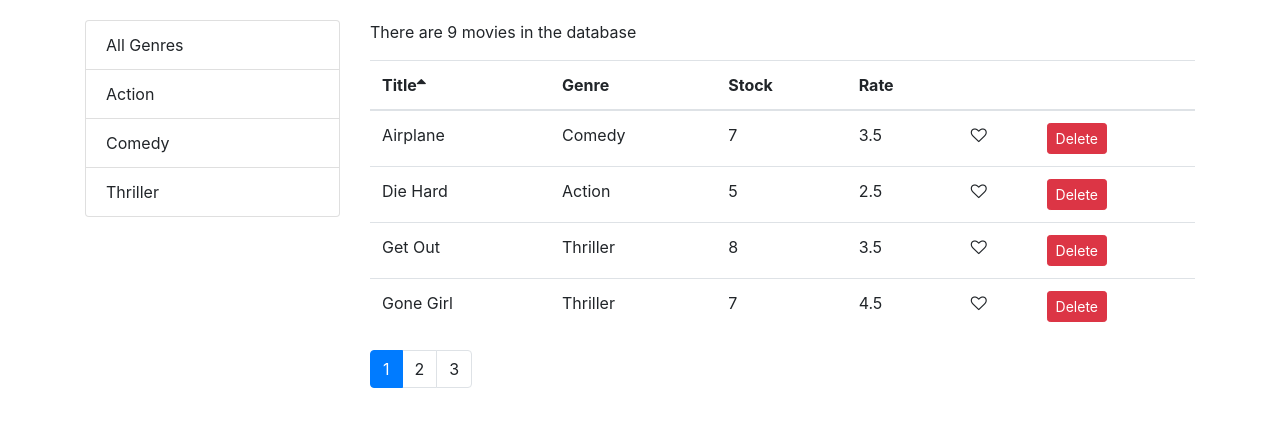
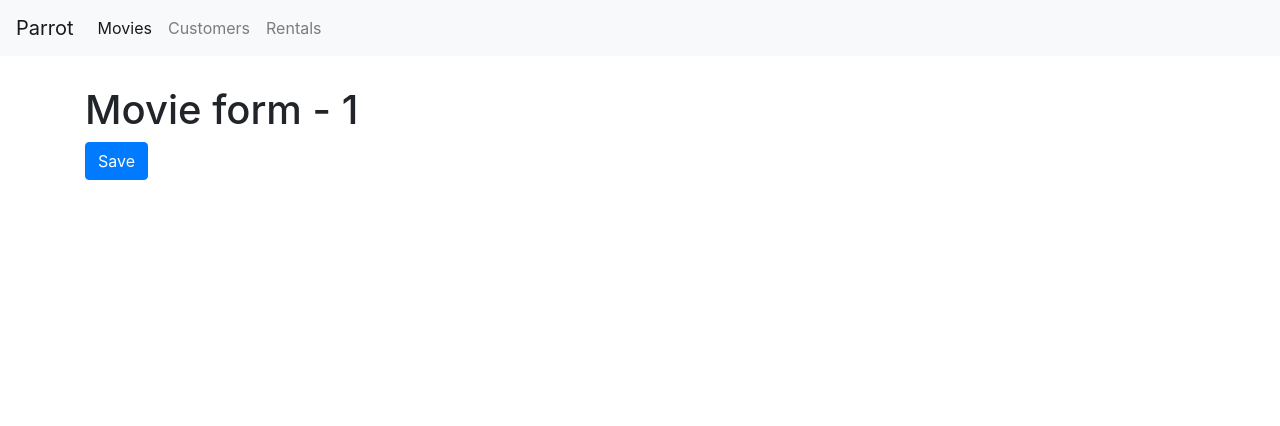
Before and after one commit to PRETHIVEE/parrot, a React (Create React App) app: page /movies/1 in a window 1280 px wide. Shown: the top 426 px of the page. Built offline with nearby package versions, Linux system fonts and the light colour scheme.

Commit message:
Routing and NavBar added

```diff
--- a/package.json
+++ b/package.json
@@ -12,6 +12,7 @@
     "prop-types": "^15.6.2",
     "react": "^17.0.2",
     "react-dom": "^17.0.2",
+    "react-router-dom": "^4.3.1",
     "react-scripts": "4.0.3",
     "web-vitals": "^1.1.2"
   },
--- a/src/App.js
+++ b/src/App.js
@@ -1,11 +1,30 @@
 import "./App.css";
+import React from "react";
+import { Route, Redirect, Switch } from "react-router-dom";
 import Movies from "./components/movies";
+import Rentals from "./components/rentals";
+import Customers from "./components/customers";
+import NotFound from "./components/notFound";
+import NavBar from "./components/navBar";
+import MovieForm from "./components/movieForm";
 
 function App() {
   return (
-    <main className="container">
-      <Movies></Movies>
-    </main>
+    <React.Fragment>
+      <NavBar />
+      <main className="container">
+        <Switch>
+          {/* path "/movies/:id" should Start from specific to generic */}
+          <Route path="/movies/:id" component={MovieForm}></Route>
+          <Route path="/movies" component={Movies}></Route>
+          <Route path="/customers" component={Customers}></Route>
+          <Route path="/rentals" component={Rentals}></Route>
+          <Route path="/not-found" component={NotFound}></Route>
+          <Redirect from="/" exact to="/movies"></Redirect>
+          <Redirect to="/not-found"></Redirect>
+        </Switch>
+      </main>
+    </React.Fragment>
   );
 }
 
--- /dev/null
+++ b/src/components/customers.jsx
@@ -0,0 +1,7 @@
+import React from "react";
+
+const Customers = () => {
+  return <h1>Customers</h1>;
+};
+
+export default Customers;
--- /dev/null
+++ b/src/components/movieForm.jsx
@@ -0,0 +1,18 @@
+import React from "react";
+
+const MovieForm = ({ match, history }) => {
+  // match,params and history are getting from chrome browser React dev tools
+  return (
+    <div>
+      <h1>Movie form - {match.params.id}</h1>
+      <button
+        className="btn btn-primary"
+        onClick={() => history.push("/movies")}
+      >
+        Save
+      </button>
+    </div>
+  );
+};
+
+export default MovieForm;
--- a/src/components/moviesTable.jsx
+++ b/src/components/moviesTable.jsx
@@ -1,10 +1,17 @@
 import React, { Component } from "react";
 import Table from "./common/table";
 import Like from "./common/like";
+import { Link } from "react-router-dom";
 
 class MoviesTable extends Component {
   columns = [
-    { path: "title", label: "Title" },
+    {
+      path: "title",
+      label: "Title",
+      content: (movie) => (
+        <Link to={`/movies/${movie._id}`}>{movie.title}</Link>
+      ),
+    },
     { path: "genre.name", label: "Genre" },
     { path: "numberInStock", label: "Stock" },
     { path: "dailyRentalRate", label: "Rate" },
--- /dev/null
+++ b/src/components/navBar.jsx
@@ -0,0 +1,38 @@
+import React from "react";
+import { NavLink } from "react-router-dom";
+
+const NavBar = () => {
+  return (
+    <nav className="navbar navbar-expand-lg navbar-light bg-light">
+      <NavLink className="navbar-brand" to="/movies">
+        Parrot
+      </NavLink>
+      <button
+        className="navbar-toggler"
+        type="button"
+        data-toggle="collapse"
+        data-target="#navbarNavAltMarkup"
+        aria-controls="navbarNavAltMarkup"
+        aria-expanded="false"
+        aria-label="Toggle navigation"
+      >
+        <span className="navbar-toggler-icon"></span>
+      </button>
+      <div className="collapse navbar-collapse" id="navbarNavAltMarkup">
+        <div className="navbar-nav">
+          <NavLink className="nav-item nav-link" to="/movies">
+            Movies
+          </NavLink>
+          <NavLink className="nav-item nav-link" to="/customers">
+            Customers
+          </NavLink>
+          <NavLink className="nav-item nav-link" to="/rentals">
+            Rentals
+          </NavLink>
+        </div>
+      </div>
+    </nav>
+  );
+};
+
+export default NavBar;
--- /dev/null
+++ b/src/components/notFound.jsx
@@ -0,0 +1,7 @@
+import React from "react";
+
+const NotFound = () => {
+  return <h1>not found</h1>;
+};
+
+export default NotFound;
--- /dev/null
+++ b/src/components/rentals.jsx
@@ -0,0 +1,7 @@
+import React from "react";
+
+const Rentals = () => {
+  return <h1>rrnetals</h1>;
+};
+
+export default Rentals;
--- a/src/index.css
+++ b/src/index.css
@@ -1,8 +1,12 @@
 body {
   margin: 0;
   font-family: sans-serif;
-  padding: 20px 0 0 0;
+  padding: 0;
 }
 .clickable {
   cursor: pointer;
 }
+
+.navbar {
+  margin-bottom: 30px;
+}
--- a/src/index.js
+++ b/src/index.js
@@ -1,5 +1,6 @@
 import React from "react";
 import ReactDOM from "react-dom";
+import { BrowserRouter } from "react-router-dom";
 import "./index.css";
 import App from "./App";
 import reportWebVitals from "./reportWebVitals";
@@ -7,9 +8,9 @@
 import "font-awesome/css/font-awesome.css";
 
 ReactDOM.render(
-  <React.StrictMode>
+  <BrowserRouter>
     <App />
-  </React.StrictMode>,
+  </BrowserRouter>,
   document.getElementById("root")
 );
 
```
Also changed, not shown: 1 other file (tests, documents, lock files or other folders).
